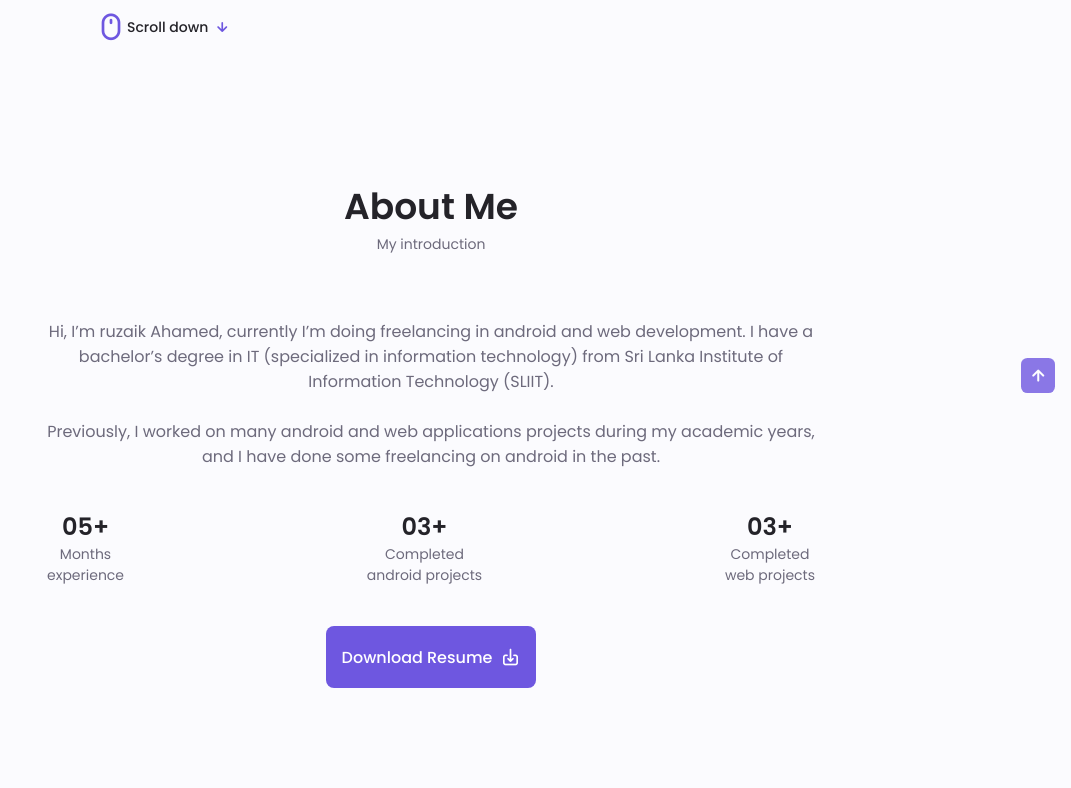
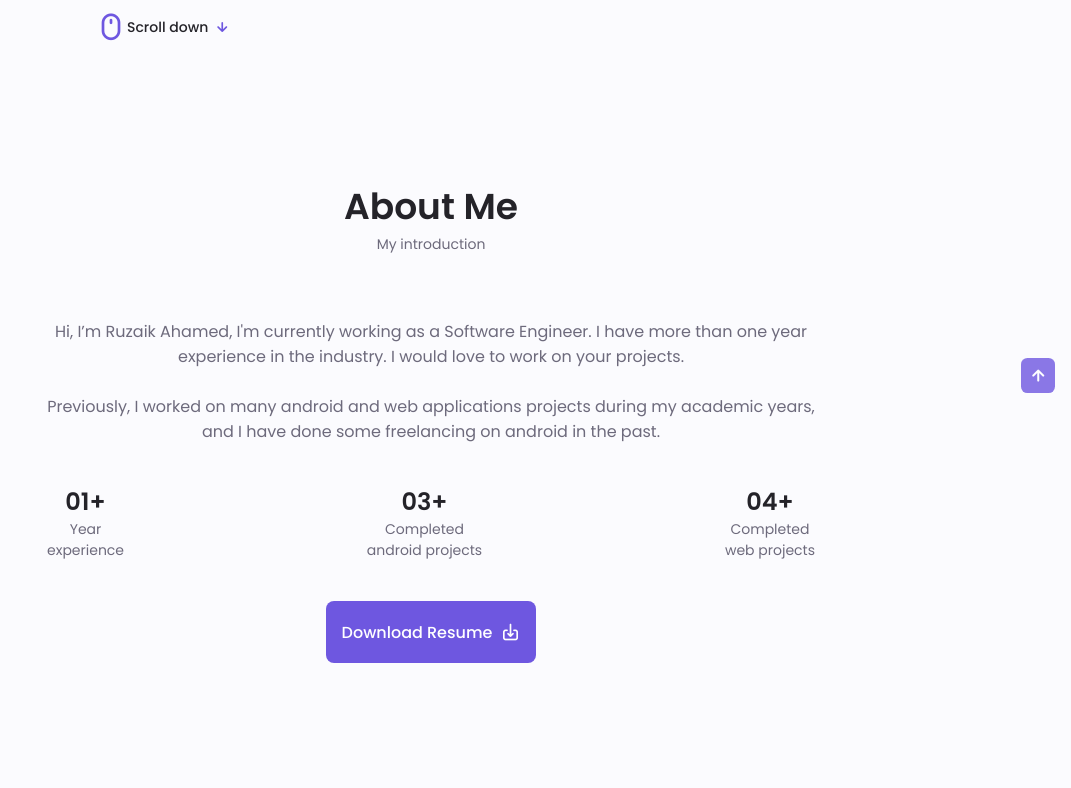
Before and after one commit to RuzaikMh/RuzaikMh.github.io, a plain HTML site: page index.html in a window 1280 px wide. Shown: the part 567-1355 px from the top of the page, without its empty margins (209-1280 px from the left). Drawn offline with nearby package versions, Linux system fonts and the light colour scheme.

Commit message:
some changes

```diff
--- a/index.html
+++ b/index.html
@@ -122,7 +122,7 @@
 
                     <div class="home__data">
                         <h1 class="home__title">Hi, I'm Ruzaik</h1>
-                        <h3 class="home__subtitle">Android || Web developer</h3>
+                        <h3 class="home__subtitle">Software Engineer</h3>
                         <p class="home__description">I'm a Freelance Developer, I build android apps & websites that
                             help businesses grow.</p>
                         <a href="#contact" class="button button--flex">
@@ -149,17 +149,18 @@
             <div class="about__container container">
 
                 <div class="about__data">
-                    <p class="about__description">Hi, I’m ruzaik Ahamed, currently I’m doing freelancing in android and
-                        web development. I have a bachelor’s degree in IT (specialized in information technology) from
-                        Sri Lanka Institute of Information Technology (SLIIT).<br><br>
+                    <p class="about__description">Hi, I’m Ruzaik Ahamed, I'm currently working as a Software Engineer.
+                        I have more than one year experience in the industry.
+                        I would love to work on your projects.
+                        <br><br>
 
                         Previously, I worked on many android and web applications projects during my academic years, and
                         I have done some freelancing on android in the past.
                     </p>
                     <div class="about__info">
                         <div>
-                            <span class="about__info-title">05+</span>
-                            <span class="about__info-name">Months <br> experience</span>
+                            <span class="about__info-title">01+</span>
+                            <span class="about__info-name">Year <br> experience</span>
                         </div>
 
                         <div>
@@ -168,7 +169,7 @@
                         </div>
 
                         <div>
-                            <span class="about__info-title">03+</span>
+                            <span class="about__info-title">04+</span>
                             <span class="about__info-name">Completed <br> web projects</span>
                         </div>
                     </div>
```
Also changed, not shown: 1 other file.
